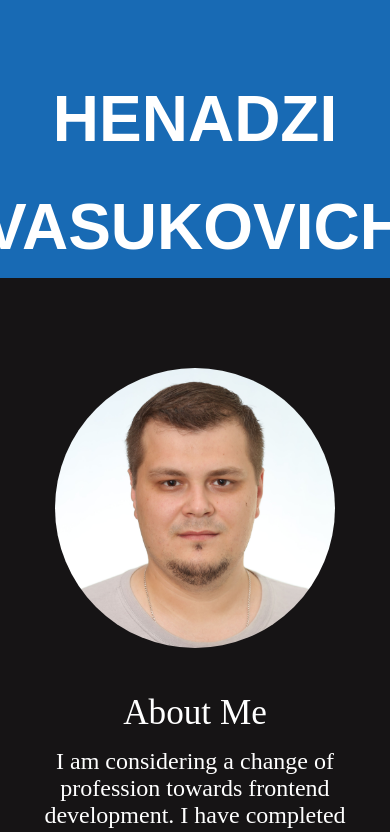
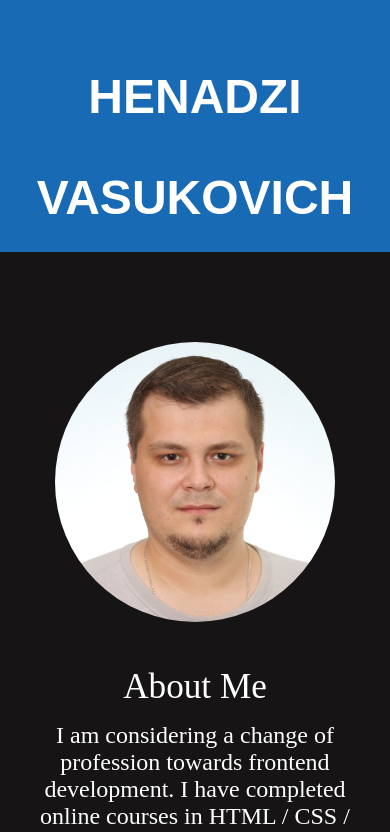
Before and after one commit to BrBrov/Portfolio, a React (Vite) app in the folder portfolio/: page / in a window 390 px wide. Shown: the top 832 px of the page. Built offline with nearby package versions, Linux system fonts and the light colour scheme; a web font is replaced by a local one.

Commit message:
feat: create adaptive to 320px

```diff
--- a/package.json
+++ /dev/null
@@ -1,5 +0,0 @@
-{
-  "devDependencies": {
-    "sass": "^1.66.1"
-  }
-}
--- a/portfolio/src/modules/background/bground.scss
+++ b/portfolio/src/modules/background/bground.scss
@@ -7,6 +7,10 @@ $element-width: 100%;
 
   @media screen and (max-width: 960px) {
     height: 3200px;
+  }
+
+  @media screen and (max-width: 499px) {
+    height: 3512px;
   }
 }
 
@@ -24,4 +28,8 @@ $element-width: 100%;
   @media screen and (max-width: 960px) {
     height: 2983px;
   }
+
+  @media screen and (max-width: 499px) {
+    height: 3162px;
+  }
 }
--- a/portfolio/src/modules/cv/certificates/certificate/certificate.scss
+++ b/portfolio/src/modules/cv/certificates/certificate/certificate.scss
@@ -24,6 +24,10 @@
   @media screen and (max-width: 960px) {
     font-size: 1.6rem;
   }
+
+  @media screen and (max-width: 429px) {
+    font-size: 1.3rem;
+  }
 }
 
 .certificate__item::marker {
--- a/portfolio/src/modules/cv/cv.scss
+++ b/portfolio/src/modules/cv/cv.scss
@@ -11,6 +11,10 @@
 
   @media screen and (max-width: 960px) {
     margin-top: -3200px;
+  }
+
+  @media screen and (max-width: 499px) {
+    margin-top: -3538px;
   }
 }
 
@@ -52,6 +56,10 @@
 
     @media screen and (max-width: 559px) {
       width: 100%;
+
+      @media screen and (max-width: 499px) {
+        grid-template-rows: 230px 1270px 430px 910px 300px 350px;
+      }
     }
   }
 }
--- a/portfolio/src/modules/cv/full-name/full-name.scss
+++ b/portfolio/src/modules/cv/full-name/full-name.scss
@@ -26,4 +26,8 @@
   @media screen and (max-width: 559px) {
     font-size: 4rem;
   }
+
+  @media screen and (max-width: 459px) {
+    font-size: 3rem;
+  }
 }
--- a/portfolio/src/modules/cv/skills/skill/skill.scss
+++ b/portfolio/src/modules/cv/skills/skill/skill.scss
@@ -13,6 +13,14 @@
   font-size: 1.8rem;
   font-weight: 300;
   color: #161415;
+
+  @media screen and (max-width: 429px) {
+    font-size: 1.4rem;
+  }
+
+  @media screen and (max-width: 399px) {
+    font-size: 1.1rem;
+  }
 }
 
 .skill__value-wrapper {
@@ -43,4 +51,12 @@
   font-size: 2rem;
   font-weight: 700;
   color: #1f3a68;
+
+  @media screen and (max-width: 429px) {
+    font-size: 1.5rem;
+  }
+
+  @media screen and (max-width: 399px) {
+    font-size: 1.3rem;
+  }
 }
--- a/portfolio/src/modules/cv/skills/skills.scss
+++ b/portfolio/src/modules/cv/skills/skills.scss
@@ -36,7 +36,7 @@
   align-items: flex-start;
   gap: 20px;
 
-  @media screen and (max-width: 559px) {
+  @media screen and (max-width: 599px) {
     width: 95%;
     margin: auto;
     justify-content: center;
```
Also changed, not shown: 1 other file (tests, documents, lock files or other folders).
